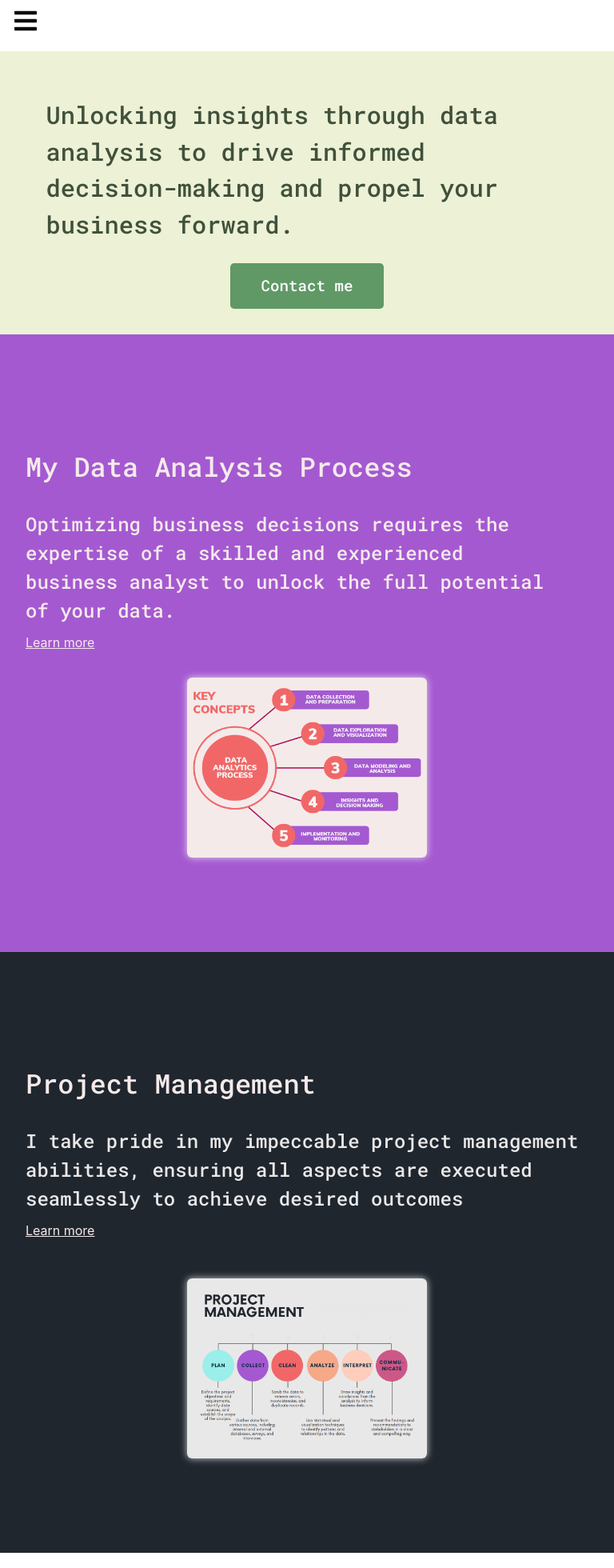
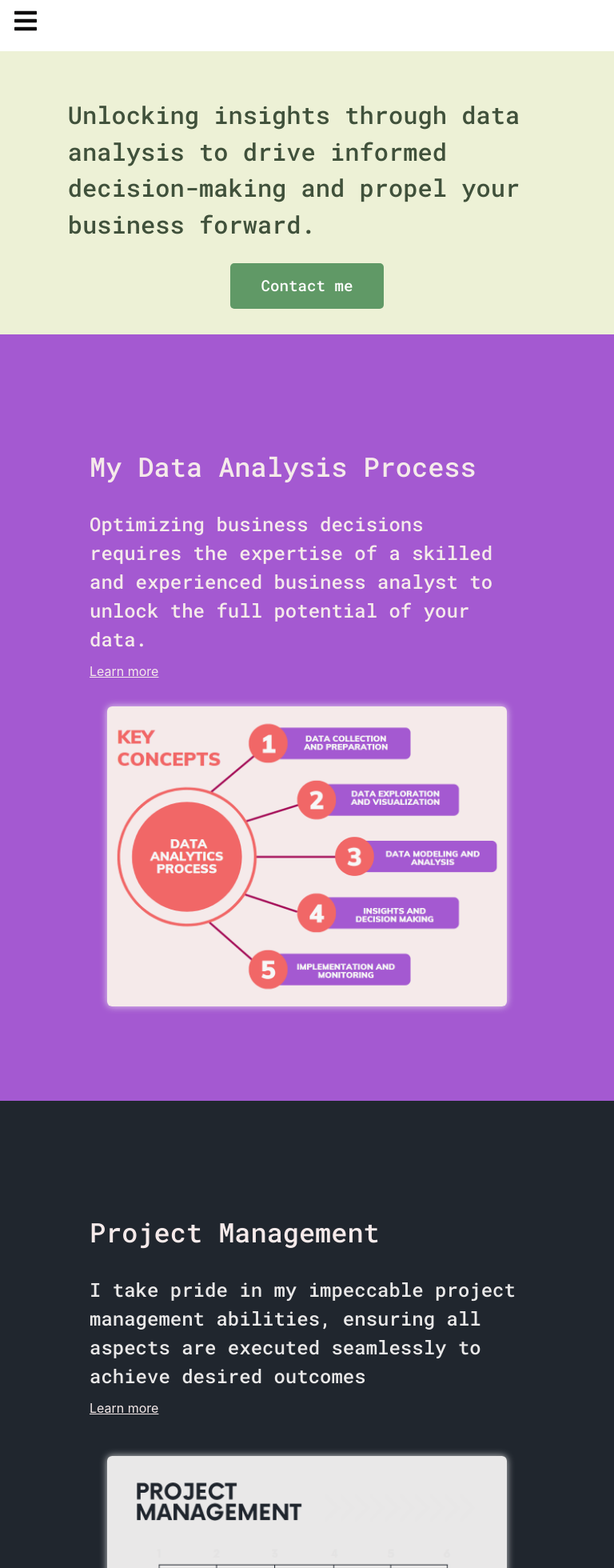
Before and after one commit to Behlil/behlil.github.io, a React (Vite) app: page / in a window 768 px wide. Shown: the top 1960 px of the page at 80% size. Built offline with nearby package versions, Linux system fonts and the light colour scheme; a web font is replaced by a local one.

Commit message:
Home page is Done

```diff
--- a/src/Pages/home.css
+++ b/src/Pages/home.css
@@ -151,7 +151,7 @@
 }
 
 /* Mobile View */
-@media screen and (max-width: 940px) {
+@media screen and (max-width: 600px) {
 
     /* Section 1 */
     .home-section1 {
@@ -287,3 +287,141 @@
         box-shadow: 0 0 10px rgba(245, 245, 245, 0.8);
     }
 }
+
+/* ________________________________________________from 600px to 1000px____________________________________________________ */
+@media screen and (max-width: 1000px ) and (min-width: 600px) {
+
+    /* Section 1 */
+    .home-section1 {
+        margin: 0;
+        padding: 0;
+        /* height: 90vh; */
+        background-color: #EDF1D6;
+        display: flex;
+        flex-direction: column;
+        align-items: center;
+        justify-content: center;
+        padding: 2em ;
+
+    }
+
+    .home-section1 h2 {
+        /* margin-top: 6em; */
+        max-width: 85%;
+        color: #40513B;
+        text-align: left;
+        font-size: 1.9em;
+        font-family: 'Roboto Mono', monospace;
+        font-weight: 600;
+    }
+
+    .home-section1 a {
+        height: 3em;
+        width: 10em;
+        background-color: #609966;
+        border: none;
+        border-radius: 5px;
+        font-size: 1.2em;
+        font-weight: 600;
+        cursor: pointer;
+        transition: all 0.3s ease-in-out;
+        position: relative;
+        display: flex;
+        align-items: center;
+        justify-content: center;
+        color: #fff;
+        text-decoration: none;
+        font-family: 'Roboto Mono', monospace;
+    }
+
+    .home-section1 a:hover {
+        background-color: #40513B;
+    }
+
+    /* Section 2 */
+    .home-section2 {
+        background-color: #A459D1;
+        padding: 7em ;
+        display: flex;
+        flex-direction: column;
+        align-items: center;
+        justify-content: space-between;
+        gap: 2em;
+    }
+
+    .home-section2 .text {
+        flex: 1;
+        margin-right: 2rem;
+    }
+
+    .home-section2 .text p {
+        font-size: 24px;
+        font-weight: bold;
+        margin-bottom: 10px;
+        color: #F5EAEA;
+        font-family: 'Roboto Mono', monospace;
+
+    }
+
+    .home-section2 .text a {
+        color: #F5EAEA;
+        text-decoration: underline;
+    }
+
+    .home-section2 .text h2 {
+        font-size: 2.1em;
+        font-weight: 600;
+        color: #F5EAEA;
+        font-family: 'Roboto Mono', monospace;
+    }
+
+    .home-section2 .image img {
+        max-width: 500px;
+        height: auto;
+        border: none;
+        border-radius: 6px;
+        box-shadow: 0 0 10px rgba(245, 245, 245, 0.8);
+    }
+
+    /* Section 3 */
+    .home-section3 {
+        background-color: #20262E;
+        padding: 7em ;
+        display: flex;
+        flex-direction: column-reverse;
+        gap: 3em;
+        align-items: center;
+        justify-content: space-between;
+    }
+
+
+
+    .home-section3 .text p {
+        font-size: 24px;
+        font-weight: bold;
+        margin-bottom: 10px;
+        color: #E9E8E8;
+        font-family: 'Roboto Mono', monospace;
+
+    }
+
+    .home-section3 .text a {
+        color: #F5EAEA;
+        text-decoration: underline;
+    }
+
+    .home-section3 .text h2 {
+        color: #F5EAEA;
+        font-size: 2.1em;
+        font-family: 'Roboto Mono', monospace;
+        font-weight: 600;
+    }
+
+    .home-section3 .image img {
+        max-width: 500px;
+        height: auto;
+        border: none;
+        border-radius: 6px;
+        box-shadow: 0 0 10px rgba(245, 245, 245, 0.8);
+    }
+}
```
